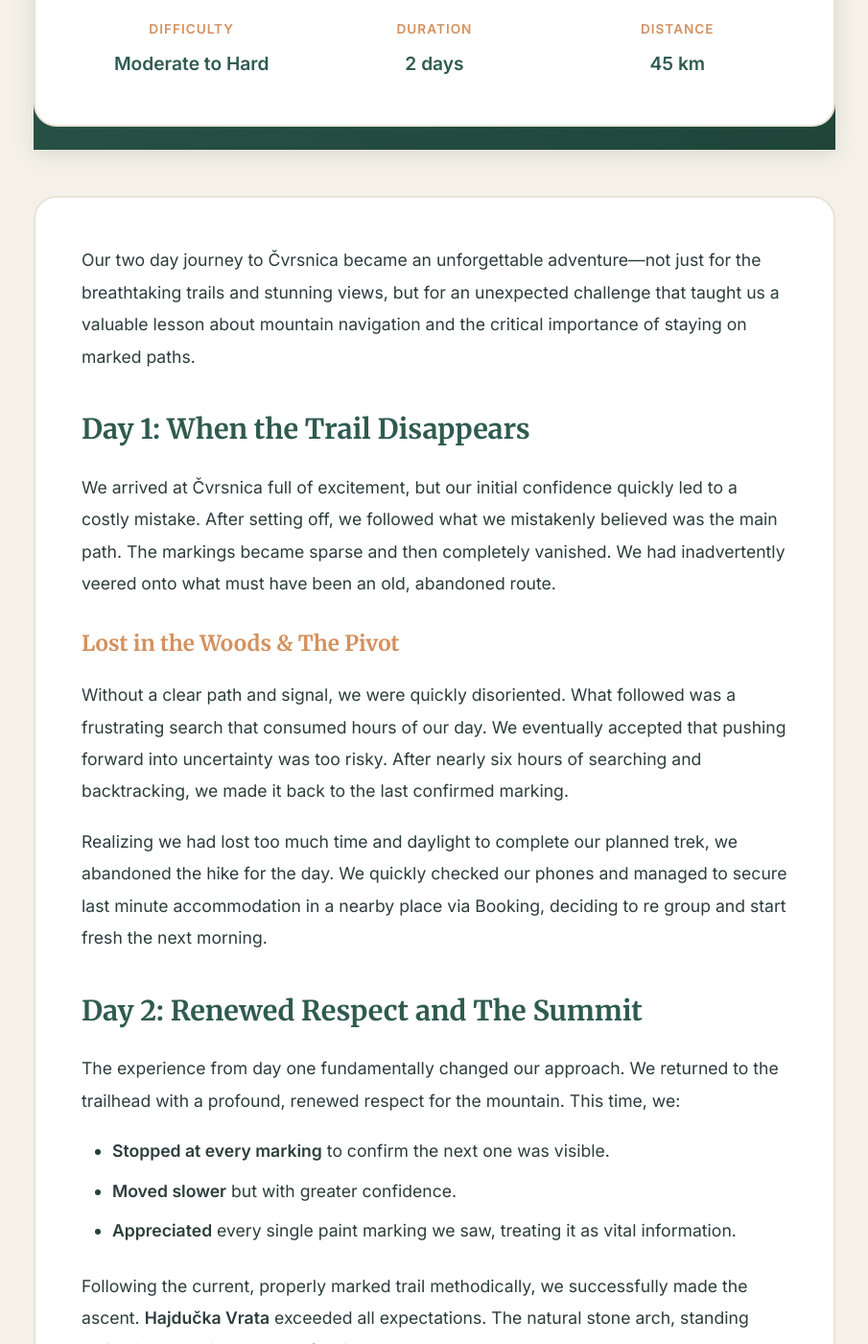
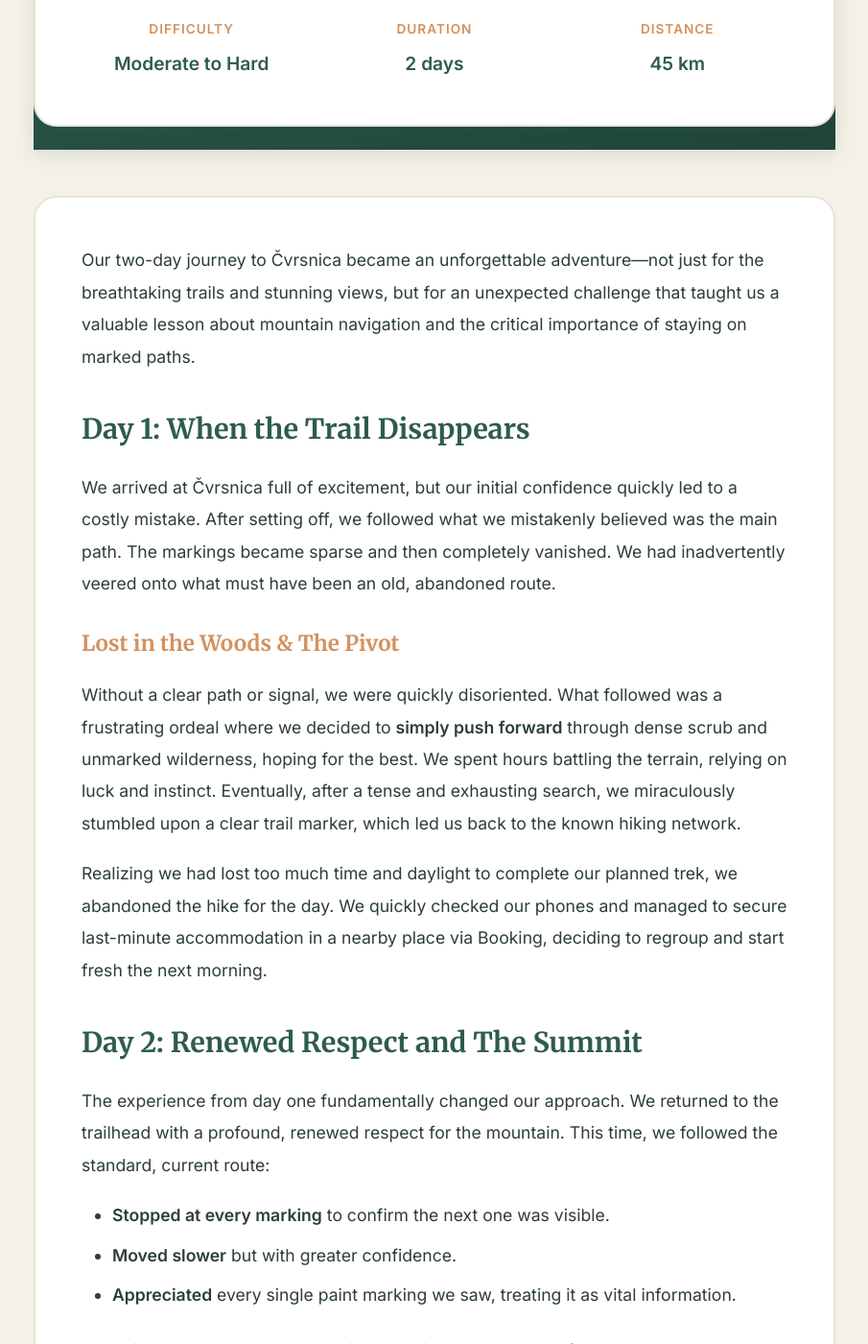
Before and after one commit to travelandco/travelandco.github.io, a Jekyll site: the page built from _trips/2023-10-07-cvrsnica-adventure.md, in a window 1280 px wide and 1400 px high, scrolled down 818 px. Shown: the whole window at 96% size, without its empty margins (187-1092 px from the left). Built offline with Jekyll 4.4.1, drawn with Linux system fonts in a browser that asks for light colours; some of the changed text lies outside the part shown.

Commit message:
Update 2023-10-07-cvrsnica-adventure.md

```diff
--- a/_trips/2023-10-07-cvrsnica-adventure.md
+++ b/_trips/2023-10-07-cvrsnica-adventure.md
@@ -17,7 +17,7 @@ gallery:
 gpx_file: /assets/gpx/cvrsnica-route.gpx
 ---
 
-Our two day journey to Čvrsnica became an unforgettable adventure—not just for the breathtaking trails and stunning views, but for an unexpected challenge that taught us a valuable lesson about mountain navigation and the critical importance of staying on marked paths.
+Our two-day journey to Čvrsnica became an unforgettable adventure—not just for the breathtaking trails and stunning views, but for an unexpected challenge that taught us a valuable lesson about mountain navigation and the critical importance of staying on marked paths.
 
 ## Day 1: When the Trail Disappears
 
@@ -25,23 +25,23 @@ We arrived at Čvrsnica full of excitement, but our initial confidence quickly l
 
 ### Lost in the Woods & The Pivot
 
-Without a clear path and signal, we were quickly disoriented. What followed was a frustrating search that consumed hours of our day. We eventually accepted that pushing forward into uncertainty was too risky. After nearly six hours of searching and backtracking, we made it back to the last confirmed marking.
+Without a clear path or signal, we were quickly disoriented. What followed was a frustrating ordeal where we decided to **simply push forward** through dense scrub and unmarked wilderness, hoping for the best. We spent hours battling the terrain, relying on luck and instinct. Eventually, after a tense and exhausting search, we miraculously stumbled upon a clear trail marker, which led us back to the known hiking network.
 
-Realizing we had lost too much time and daylight to complete our planned trek, we abandoned the hike for the day. We quickly checked our phones and managed to secure last minute accommodation in a nearby place via Booking, deciding to re group and start fresh the next morning.
+Realizing we had lost too much time and daylight to complete our planned trek, we abandoned the hike for the day. We quickly checked our phones and managed to secure last-minute accommodation in a nearby place via Booking, deciding to regroup and start fresh the next morning.
 
 ## Day 2: Renewed Respect and The Summit
 
-The experience from day one fundamentally changed our approach. We returned to the trailhead with a profound, renewed respect for the mountain. This time, we:
+The experience from day one fundamentally changed our approach. We returned to the trailhead with a profound, renewed respect for the mountain. This time, we followed the standard, current route:
 
 - **Stopped at every marking** to confirm the next one was visible.
 - **Moved slower** but with greater confidence.
 - **Appreciated** every single paint marking we saw, treating it as vital information.
 
-Following the current, properly marked trail methodically, we successfully made the ascent. **Hajdučka Vrata** exceeded all expectations. The natural stone arch, standing majestically against the sky, felt like nature's own cathedral. We spent hours there, photographing and marveling at the geological forces that created this wonder.
+Following the properly marked trail methodically, we successfully made the ascent. **Hajdučka Vrata** exceeded all expectations. The natural stone arch, standing majestically against the sky, felt like nature's own cathedral. We spent hours there, photographing and marveling at the geological forces that created this wonder.
 
 ## Essential Lessons
 
-This rapid two day trip taught us invaluable lessons that we share with anyone planning to hike Čvrsnica or any remote mountain:
+This rapid two-day trip taught us invaluable lessons that we share with anyone planning to hike Čvrsnica or any remote mountain:
 
 ### Navigation Rules
 1. **Never leave marked trails** without proper navigation equipment.
```
